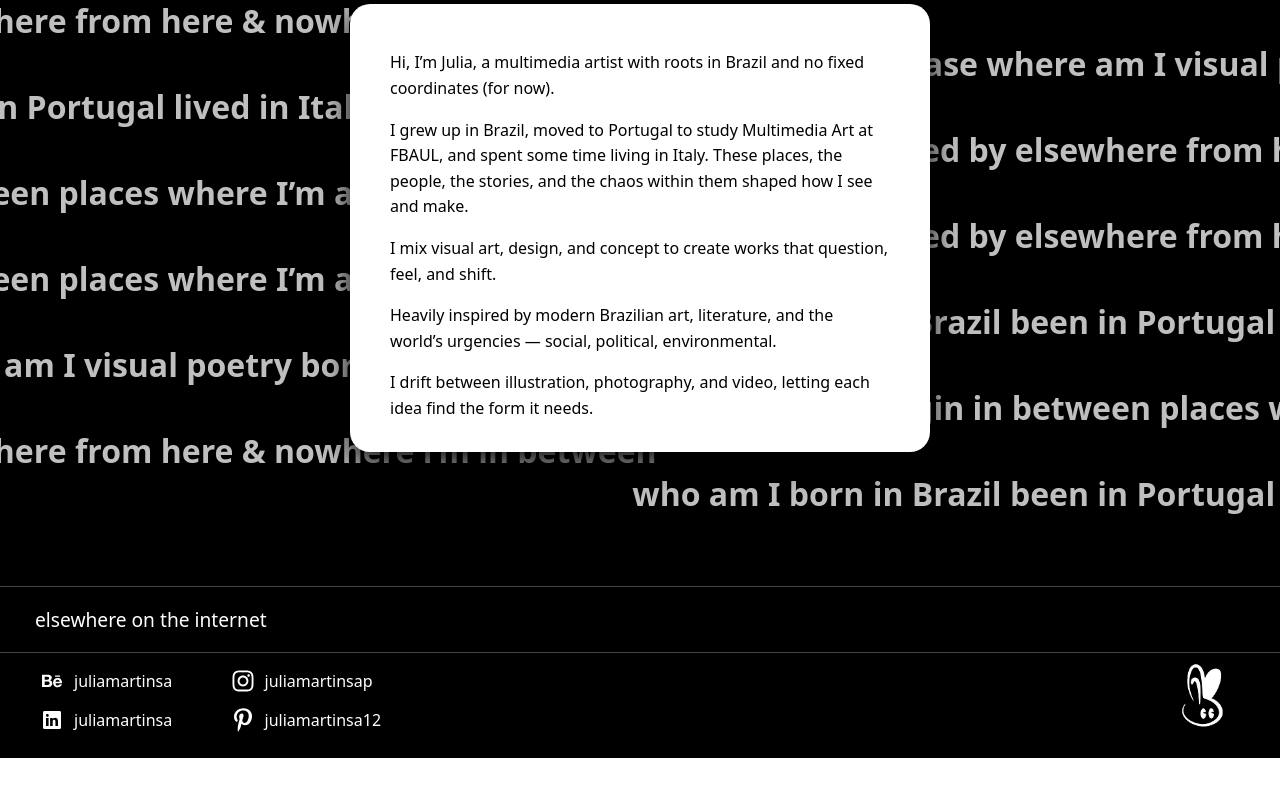
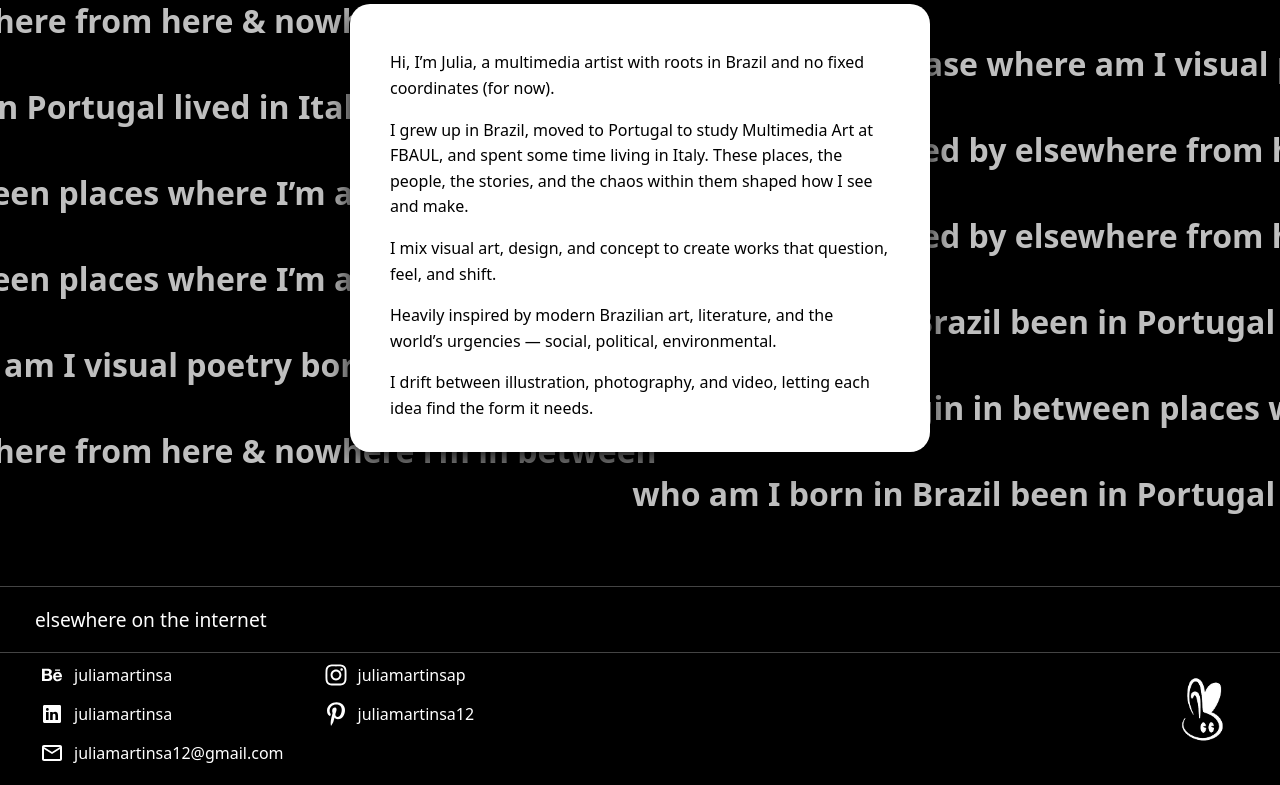
Before and after one commit to nicolecnogueira/portfolio, a React (Vite) app: page /about in a window 1280 px wide. Shown: the part 210-995 px from the top of the page. Before the commit the page ends 968 px from the top, so only its background shows below. Built offline with nearby package versions, Linux system fonts and the light colour scheme.

Commit message:
feat: adicionando email ao footer

```diff
--- a/package.json
+++ b/package.json
@@ -15,6 +15,7 @@
   "dependencies": {
     "react": "^19.1.0",
     "react-dom": "^19.1.0",
+    "react-hot-toast": "^2.6.0",
     "react-icons": "^5.5.0",
     "react-router-dom": "^7.7.1"
   },
--- a/src/App.jsx
+++ b/src/App.jsx
@@ -7,11 +7,13 @@ import ObraListaPorFerramenta from './components/shared/ObraListaPorFerramenta';
 import ObraDetail from './components/pages/ObraDetail';
 import Footer from './components/Footer';
 import Home from './components/pages/Home'
+import { Toaster } from 'react-hot-toast';
 
 function App() {
   return (
     <div>
       <Header />
+      <Toaster />
       <main>
         <Routes>
           <Route path="/" element={<Home />} />
--- a/src/components/Footer.jsx
+++ b/src/components/Footer.jsx
@@ -3,7 +3,9 @@ import styles from './Footer.module.css';
 
 import { BiLogoBehance } from 'react-icons/bi';
 import { FaInstagram, FaPinterestP } from 'react-icons/fa';
+import { MdOutlineEmail} from 'react-icons/md';
 import { IoLogoLinkedin } from 'react-icons/io';
+import toast from 'react-hot-toast';
 
 import logo2 from '../assets/logo2.png'
 
@@ -12,7 +14,8 @@ function Footer() {
     { name: 'juliamartinsa', icon: <BiLogoBehance />, url: 'https://www.behance.net/juliamartinsa' },
     { name: 'juliamartinsap', icon: <FaInstagram />, url: 'https://www.instagram.com/juliamartinsap/' },
     { name: 'juliamartinsa', icon: <IoLogoLinkedin />, url: 'https://www.linkedin.com/in/juliamartinsa/' },
-    { name: 'juliamartinsa12', icon: <FaPinterestP />, url: 'https://br.pinterest.com/juliamartinsa12/' }
+    { name: 'juliamartinsa12', icon: <FaPinterestP />, url: 'https://br.pinterest.com/juliamartinsa12/' },
+    { name: 'juliamartinsa12@gmail.com', icon: <MdOutlineEmail />, url: 'mailto:juliamartinsa12@gmail.com' }
   ];
 
   return (
@@ -23,12 +26,32 @@ function Footer() {
 
       <div className={styles.mainContent}>
         <div className={styles.socialGrid}>
-          {socialLinks.map((link) => (
-            <a key={link.name} href={link.url} target="_blank" rel="noopener noreferrer" className={styles.socialLink}>
-              <span className={styles.icon}>{link.icon}</span>
-              <span>{link.name}</span>
-            </a>
-          ))}
+          {socialLinks.map((link) => {
+            const isEmail = link.url.startsWith('mailto:');
+            const emailAddress = 'juliamartinsa12@gmail.com';
+            return isEmail ? (
+              <button
+                key={link.url}
+                className={styles.socialLink}
+                onClick={() => {
+                  navigator.clipboard.writeText(emailAddress);
+                  toast.success('Email copied to clipboard!');
+                }}>
+                <span className={styles.icon}>{link.icon}</span>
+                <span>{link.name}</span>
+              </button>
+            ) : (
+              <a
+                key={link.url}
+                href={link.url}
+                target='_blank'
+                rel='noopener noreferrer'
+                className={styles.socialLink}>
+                <span className={styles.icon}>{link.icon}</span>
+                <span>{link.name}</span>
+              </a>
+            );
+          })}
         </div>
 
         <div className={styles.logoWrapper}>
--- a/src/components/Footer.module.css
+++ b/src/components/Footer.module.css
@@ -38,6 +38,13 @@
   color: #fff;
   font-size: 1rem;
   transition: color 0.2s ease;
+
+  background: none;
+  border: none;
+  padding: 0;
+  font-family: inherit;
+  cursor: pointer;
+  text-align: left;
 }
 
 .socialLink:hover {
@@ -66,8 +73,4 @@
     gap: 40px;
     align-items: center;
   }
-
-  .socialGrid {
-    justify-items: center;
-  }
 }
```
Also changed, not shown: 1 other file (tests, documents, lock files or other folders).
